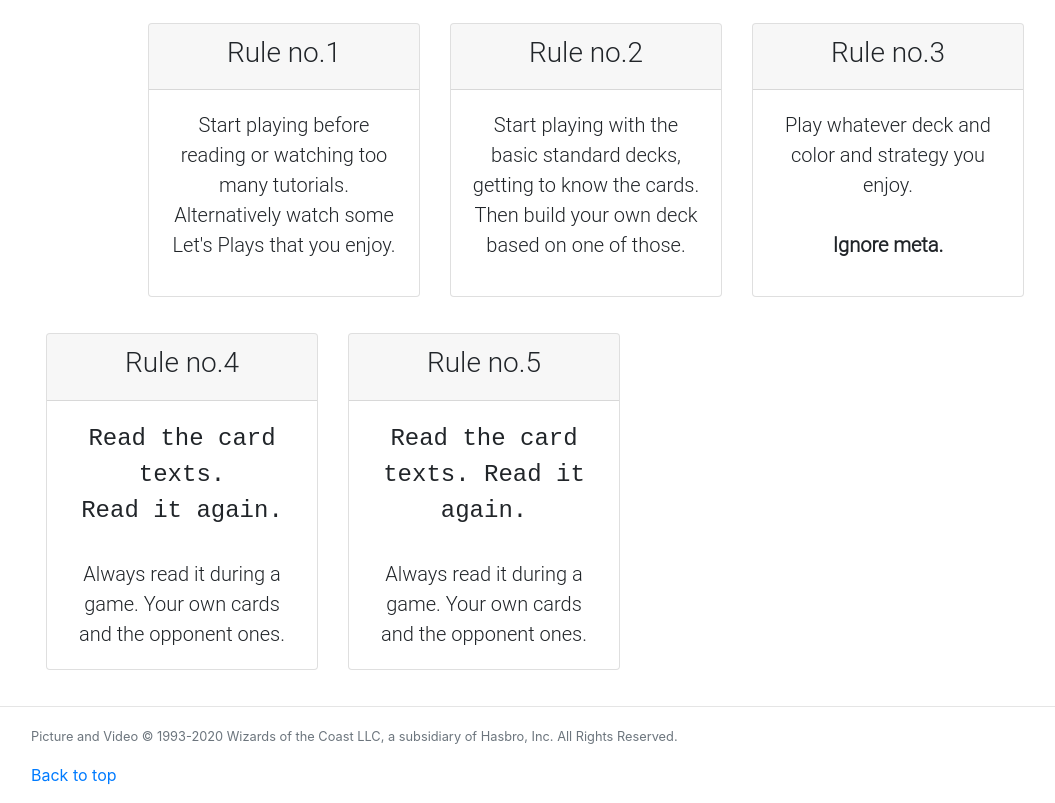
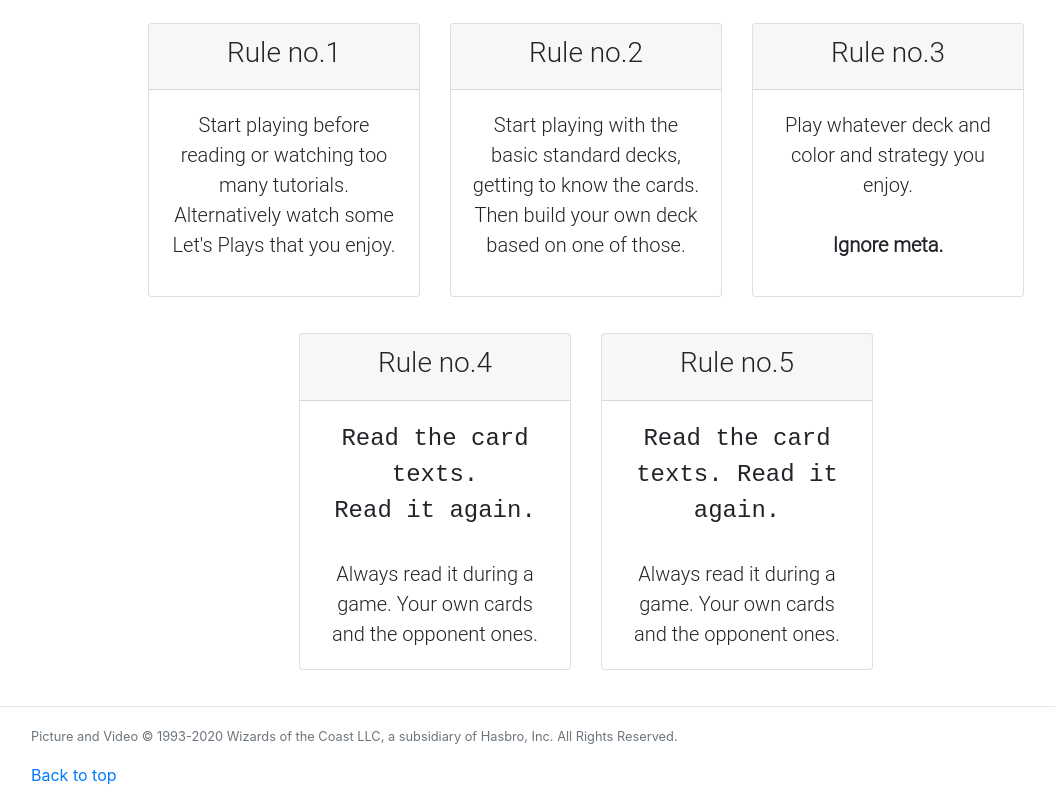
Before and after one commit to Caruki/discover-magic, a website: page index.html in a window 1280 px wide. Shown: the part 2838-3641 px from the top of the page, without its empty margins (54-1109 px from the left). Drawn offline with nearby package versions, Linux system fonts and the light colour scheme.

Commit message:
Fix card alignment

```diff
--- a/index.html
+++ b/index.html
@@ -642,8 +642,7 @@
                   </div>
                 </div>
               </div>
-            </div>
-            <div class="row d-flex justify-content-center; ">
+
               <div class="col-auto mb-3" style="padding-top:20px">
                 <div
                   class="card"
```
